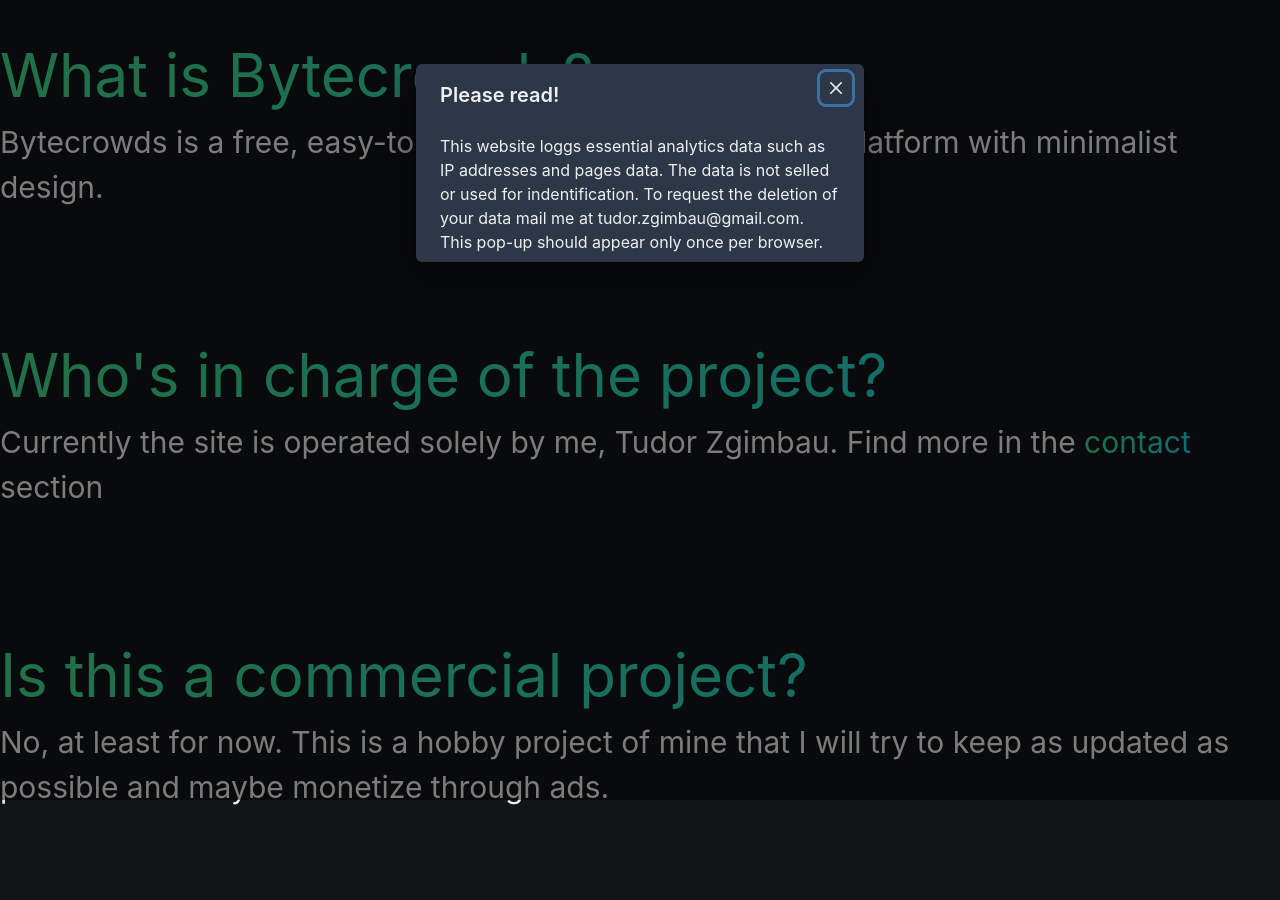
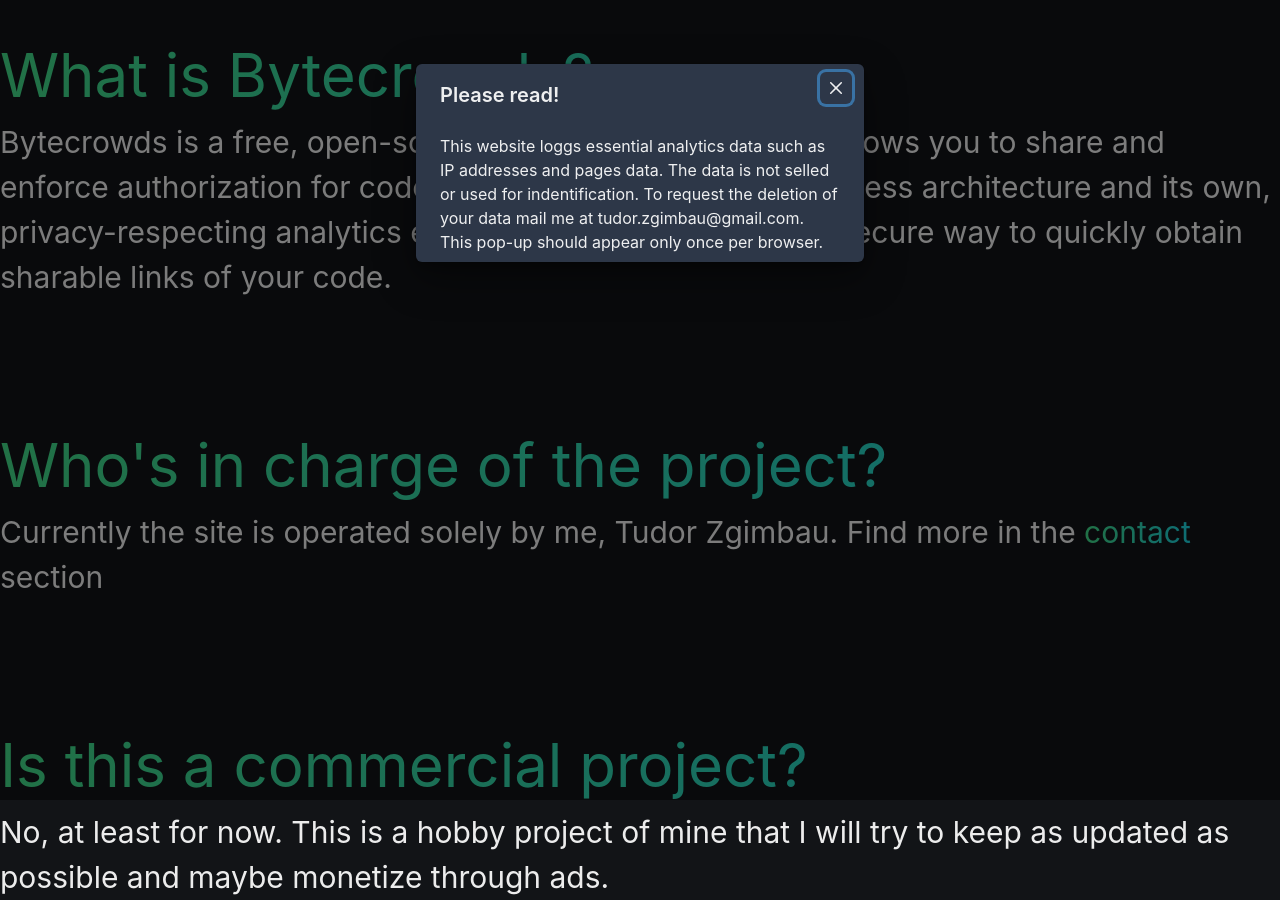
Before and after one commit to Bytecrowds/main, a Next.js app: page /about in a window 1280 px wide. Before the commit the page ends 810 px from the top, so only its background shows below. Built offline with nearby package versions, Linux system fonts and the light colour scheme; no server answers.

Commit message:
Update project description

```diff
--- a/pages/about.js
+++ b/pages/about.js
@@ -21,8 +21,11 @@
         What is Bytecrowds?
       </StyledText>
       <Text fontSize="30px">
-        Bytecrowds is a free, easy-to-use serverless code-sharing platform with
-        minimalist design.
+        Bytecrowds is a free, open-source, real-time platform that allows you to
+        share and enforce authorization for code snippets. Adopting the
+        serverless architecture and its own, privacy-respecting analytics
+        engine, it offers a reliable and secure way to quickly obtain sharable
+        links of your code.
       </Text>
       <StyledText styling={{ marginTop: "120px", fontSize: "3.75rem" }}>
         Who&apos;s in charge of the project?
```
Also changed, not shown: pages/index.js (+5 -4 lines).
